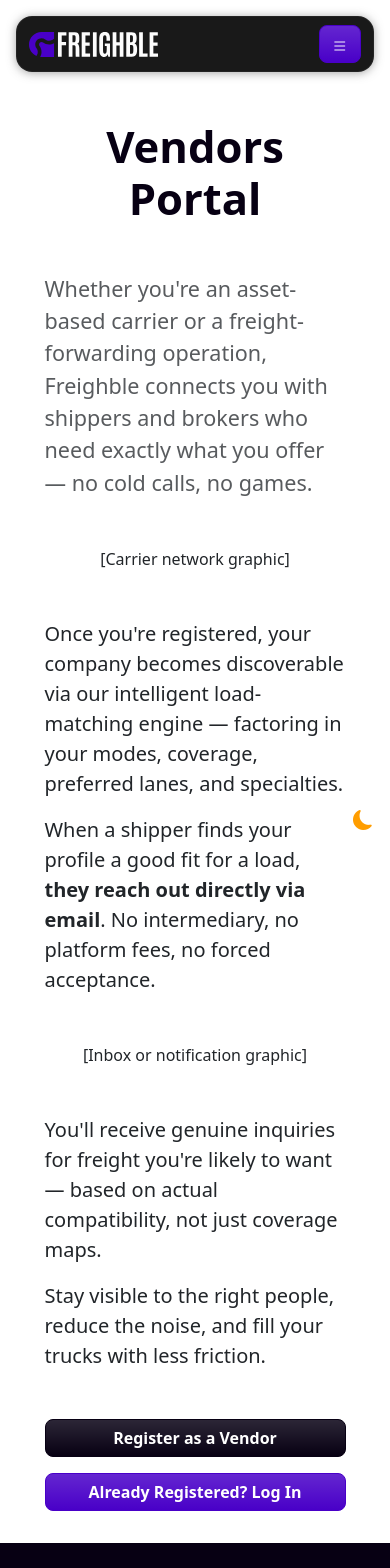
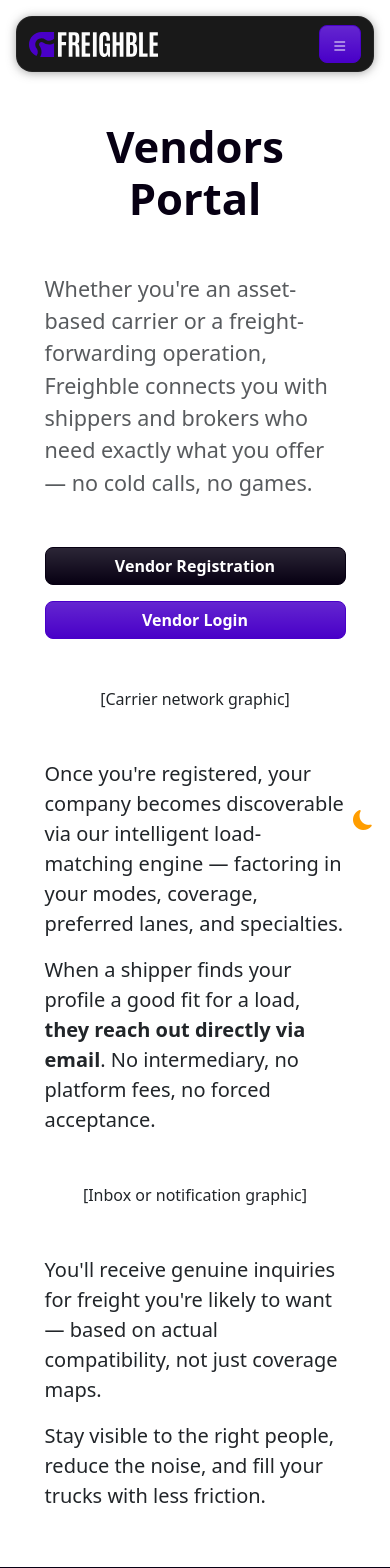
Before and after one commit to hugolopez-online/freighble, a React (Vite) app: page /vendors in a window 390 px wide. Shown: the top 1568 px of the page. Built offline with nearby package versions, Linux system fonts and the light colour scheme.

Commit message:
fix(ui): fix Dashboard's responsiveness

```diff
--- a/src/pages/Dashboard/layout/components/DashboardMain.jsx
+++ b/src/pages/Dashboard/layout/components/DashboardMain.jsx
@@ -84,7 +84,7 @@ const DashboardMain = ({ CONDITIONAL_RENDERING, theme }) => {
             <div className="row">
                 <div
                     id="searchForm"
-                    className="col-12 col-md-3 mb-3"
+                    className="col-12 col-md-6 col-lg-4 col-xl-3 mb-3"
                 >
                     <Search
                         specs={specs}
@@ -94,11 +94,11 @@ const DashboardMain = ({ CONDITIONAL_RENDERING, theme }) => {
                     />
                 </div>
                 <div
-                    className={`col-12 col-md-3 mb-3${
+                    className={`col-12 col-md-6 col-lg-4 col-xl-3 mb-3${
                         !MIN_DATA ? " d-none" : ""
                     }`}
                 >
-                    <div className="row sticky-md-top under-navbar">
+                    <div className="row sticky-lg-top under-navbar">
                         <div
                             id="additional_info"
                             className="col-12"
--- a/src/pages/Dashboard/layout/components/Search.jsx
+++ b/src/pages/Dashboard/layout/components/Search.jsx
@@ -190,7 +190,7 @@ const Search = (props) => {
                 props.theme === "light"
                     ? "bg-light"
                     : "bg-dark bg-opacity-10 border-secondary"
-            } bg-gradient needs-validation sticky-md-top under-navbar`}
+            } bg-gradient needs-validation sticky-lg-top under-navbar`}
             onSubmit={handleSpecs}
         >
             <div
--- a/src/pages/Home.jsx
+++ b/src/pages/Home.jsx
@@ -18,17 +18,17 @@ const Home = ({ setAnchor, theme }) => {
                         <span className="fw-semibold">ble</span>
                     </h1>
                     <p className="fst-italic fs-2 mb-5">
-                        Smart carrier search. No noise, just matches.
+                        Smart carrier search. No clutter, just matches.
                     </p>
                     <Link
                         to="/register"
-                        className="brand-font btn btn-lg btn-primary bg-gradient fw-medium rounded-pill me-2"
+                        className="brand-font btn btn-lg btn-primary bg-gradient fw-medium rounded-3 me-2"
                     >
                         GET STARTED
                     </Link>
                     <Link
                         to="/"
-                        className="brand-font btn btn-lg btn-light fw-light rounded-pill"
+                        className="brand-font btn btn-lg btn-light fw-light rounded-3"
                         onClick={() => {
                             setAnchor("about");
                         }}
@@ -55,7 +55,7 @@ const Home = ({ setAnchor, theme }) => {
                         About Freighble
                     </h1>
                     <div className="mt-5">
-                        <p className="fs-4 mb-4 opacity-75">
+                        <p className="fs-4 mb-4 opacity-75 fw-light">
                             Picture this: you've got a load ready to move —
                             origin, destination, equipment type, special
                             conditions, the works. You drop the details into
@@ -125,7 +125,7 @@ const Home = ({ setAnchor, theme }) => {
                         Contact Us
                     </h1>
                     <div className="mt-5">
-                        <p className="fs-4 mb-4">
+                        <p className="fs-4 mb-4 opacity-75 fw-light">
                             Got questions, ideas, or found a bug we should know
                             about?
                             <br />
--- a/src/pages/VendorsPortal.jsx
+++ b/src/pages/VendorsPortal.jsx
@@ -17,13 +17,33 @@ const VendorsPortal = ({ theme }) => {
                 >
                     Vendors Portal
                 </h1>
+
                 <div className="mt-5">
-                    <p className="fs-4 mb-4 opacity-75">
+                    <p className="fs-4 mb-4 opacity-75 fw-light">
                         Whether you're an asset-based carrier or a
                         freight-forwarding operation, Freighble connects you
                         with shippers and brokers who need exactly what you
                         offer — no cold calls, no games.
                     </p>
+
+                    <div className="d-flex flex-column flex-md-row justify-content-center gap-3 mt-5">
+                        <Link
+                            to="/vendors/vendor"
+                            className={`btn btn-${
+                                theme === "light"
+                                    ? "dark bg-gradient"
+                                    : "light bg-gradient-soft"
+                            } fw-semibold rounded-3`}
+                        >
+                            Vendor Registration
+                        </Link>
+                        <Link
+                            to="/vendors/login"
+                            className="btn btn-primary fw-semibold bg-gradient rounded-3"
+                        >
+                            Vendor Login
+                        </Link>
+                    </div>
 
                     {/* graphic: carrier-network */}
                     <div className="my-5 text-center">
@@ -62,21 +82,6 @@ const VendorsPortal = ({ theme }) => {
                         Stay visible to the right people, reduce the noise, and
                         fill your trucks with less friction.
                     </p>
-
-                    <div className="d-flex flex-column flex-md-row justify-content-center gap-3 mt-5">
-                        <Link
-                            to="/vendors/vendor"
-                            className="btn btn-dark fw-semibold bg-gradient rounded-3"
-                        >
-                            Register as a Vendor
-                        </Link>
-                        <Link
-                            to="/vendors/login"
-                            className="btn btn-primary fw-semibold bg-gradient rounded-3"
-                        >
-                            Already Registered? Log In
-                        </Link>
-                    </div>
                 </div>
             </div>
         </section>
--- a/src/pages/_templates/VendorDisplay.jsx
+++ b/src/pages/_templates/VendorDisplay.jsx
@@ -1013,7 +1013,7 @@ const VendorDisplay = (props) => {
                                                         : "light text-opacity-75"
                                                 }`}
                                             >
-                                                pricing contact email{" "}
+                                                pricing email{" "}
                                                 <strong
                                                     className={`text-${
                                                         data.email &&
```
